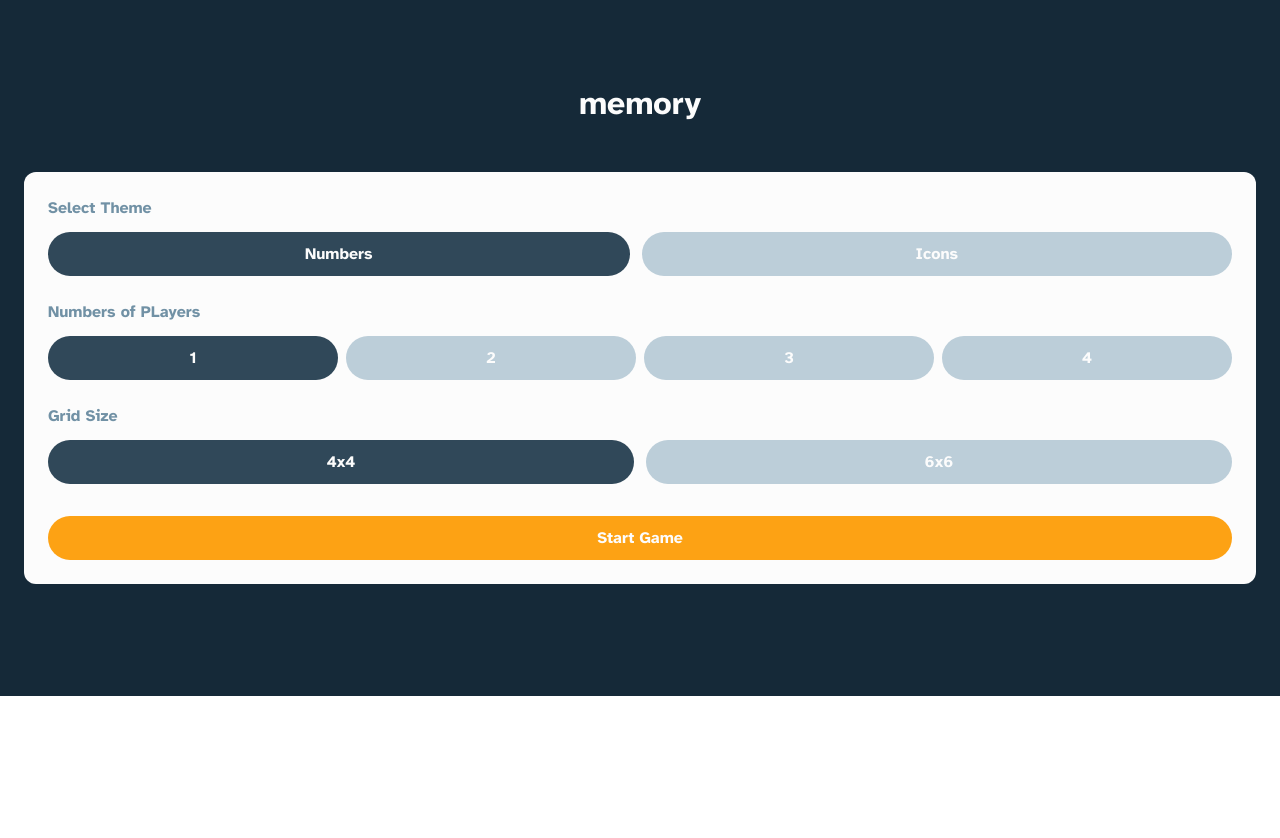
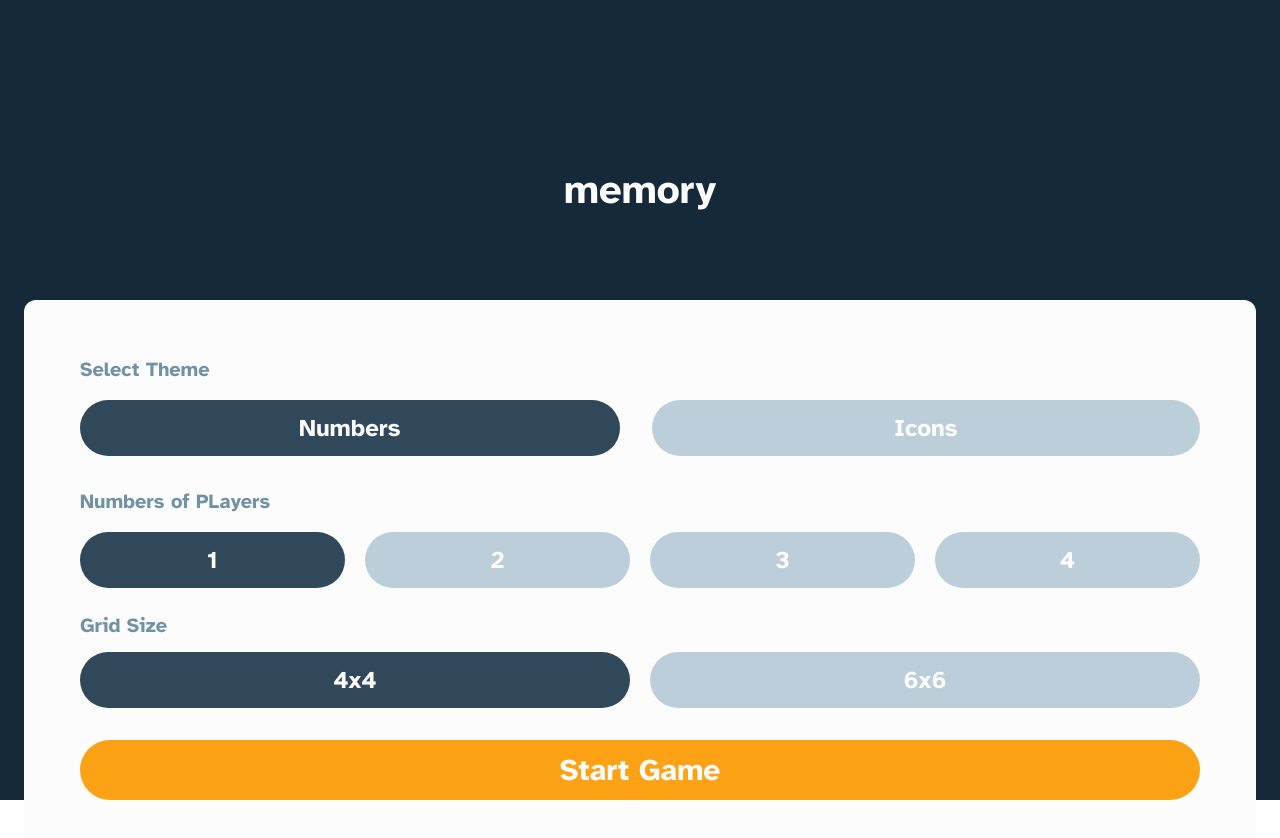
Before and after one commit to dlkokhta/memory-game, a React (Vite) app: page / in a window 1280 px wide. Shown: the top 838 px of the page. Before the commit the page ends 800 px from the top, so only its background shows below. Built offline with nearby package versions, Linux system fonts and the light colour scheme.

Commit message:
finished tablet version

```diff
--- a/src/components/GameOverSolo.tsx
+++ b/src/components/GameOverSolo.tsx
@@ -6,38 +6,38 @@ const GameOverSolo = (props) => {
     <div>
       <div className="top-0 left-0 right-0 w-full h-full pt-[120px] fixed bg-[#181818] bg-opacity-70 ">
         <div className="absolute z-20 left-0 right-0 ">
-          <div className="p-6">
-            <div className="flex flex-col px-6 pb-6 gap-6 pt-8 bg-white rounded-xl">
-              <div className="flex flex-col text-center">
-                <h1 className=" font-atkinsonHyperlegible font-bold text-xl">
+          <div className="p-6 lg:p-14">
+            <div className="flex flex-col px-6 pb-6 gap-6 pt-8 bg-white rounded-xl lg:pt-14 lg:px-14 lg:pb-20 lg:gap-10">
+              <div className="flex flex-col text-center ">
+                <h1 className=" font-atkinsonHyperlegible font-bold text-xl lg:text-5xl lg:pb-4">
                   You did it!
                 </h1>
-                <h3 className="font-atkinsonHyperlegible font-bold text-sm text-grey">
+                <h3 className="font-atkinsonHyperlegible font-bold text-sm text-grey lg:text-lg">
                   Game over! Here's how you got on...
                 </h3>
               </div>
-              <div className="flex flex-col gap-2">
-                <div className="flex justify-between items-center py-3 px-4 bg-lightGrey2 rounded-md">
-                  <h1 className="text-xs font-atkinsonHyperlegible text-grey font-bold">
+              <div className="flex flex-col gap-2 lg:gap-4">
+                <div className="flex justify-between items-center py-3 px-4 bg-lightGrey2 rounded-md lg:py-6 lg:px-8">
+                  <h1 className="text-xs font-atkinsonHyperlegible text-grey font-bold lg:text-lg">
                     Time Elapsed
                   </h1>
-                  <div className=" font-atkinsonHyperlegible text-xl font-bold">
+                  <div className=" font-atkinsonHyperlegible text-xl font-bold lg:text-[32px]">
                     {props.formattedtime}
                   </div>
                 </div>
-                <div className="flex justify-between items-center py-3 px-4 bg-lightGrey2 rounded-md">
-                  <h1 className="text-xs font-atkinsonHyperlegible text-grey font-bold">
+                <div className="flex justify-between items-center py-3 px-4 bg-lightGrey2 rounded-md lg:py-6 lg:px-8">
+                  <h1 className="text-xs font-atkinsonHyperlegible text-grey font-bold lg:text-lg">
                     Moves Taken
                   </h1>
-                  <div className=" font-atkinsonHyperlegible text-xl font-bold">
+                  <div className=" font-atkinsonHyperlegible text-xl font-bold lg:text-[32px]">
                     {props.count}
                   </div>
                 </div>
               </div>
-              <div className="flex flex-col gap-4">
+              <div className="flex flex-col gap-4 lg:flex-row lg:justify-between">
                 <button
-                  //   onClick={restartButtonClickHandler}
-                  className="bg-orange  font-bold text-lg text-white pt-3 px-[107px] pb-3 rounded-3xl"
+                  onClick={props.restartButtonClickHandler2}
+                  className="bg-orange  font-bold text-lg text-white pt-3 px-[107px] pb-3 rounded-3xl lg:text-xl lg:py-4 lg:px-[100px] lg:rounded-full"
                 >
                   Restart
                 </button>
@@ -45,7 +45,7 @@ const GameOverSolo = (props) => {
                 <Link to={"/"}>
                   <button
                     //   onClick={resumeGameButtonClickHandler}
-                    className="bg-lightGrey2  font-bold text-lg text-white pt-3 px-[65px] pb-3 rounded-3xl whitespace-nowrap"
+                    className="bg-lightGrey2  font-bold text-lg text-black pt-3 px-[65px] pb-3 rounded-3xl whitespace-nowrap lg:text-xl lg:py-4 lg:px-12 lg:rounded-full"
                   >
                     Setup New Game
                   </button>
--- a/src/components/StartGamePage.tsx
+++ b/src/components/StartGamePage.tsx
@@ -37,22 +37,26 @@ const StartGamePage = () => {
   };
 
   return (
-    <div className=" bg-darkBlue pt-20 px-6 pb-28 font-atkinsonHyperlegible">
-      <h1 className="text-white pb-11 font-bold text-[32px] text-center">
+    <div className=" bg-darkBlue h-screen pt-20 px-6 pb-28 font-atkinsonHyperlegible lg:pt-40">
+      <h1 className="text-white pb-11 font-bold text-[32px] text-center lg:text-[40px] lg:pb-20">
         memory
       </h1>
 
-      <div className="bg-white p-6 rounded-xl">
-        <h2 className="text-grey text-base font-bold mb-3">Select Theme</h2>
+      <div className="bg-white p-6 rounded-xl lg:p-14">
+        <h2 className="text-grey text-base font-bold mb-3 lg:text-xl lg:mb-4">
+          Select Theme
+        </h2>
 
         {/**numbers, icons */}
-        <div className="flex flex-row gap-3 mb-6 w-full">
+        <div className="flex flex-row gap-3 mb-6 w-full lg:mb-8 lg:gap-8">
           <button
             value={selectedTheme}
             onClick={() => themeClickHandler("Numbers")}
             className={`${
-              selectedTheme === "Numbers" ? "bg-darkGrey" : "bg-lightGrey"
-            } text-white  text-base leading-5 py-3 px-9 rounded-3xl w-full`}
+              selectedTheme === "Numbers"
+                ? "bg-darkGrey hover:bg-lightBlue"
+                : "bg-lightGrey"
+            } text-white  text-base leading-5 py-3 px-9 rounded-3xl w-full lg:text-2xl lg:rounded-full`}
           >
             Numbers
           </button>
@@ -60,68 +64,82 @@ const StartGamePage = () => {
             value={selectedTheme}
             onClick={() => themeClickHandler("Icons")}
             className={` ${
-              selectedTheme === "Icons" ? "bg-darkGrey" : "bg-lightGrey"
-            } text-white text-base leading-5 py-3 px-11 rounded-3xl w-full`}
+              selectedTheme === "Icons"
+                ? "bg-darkGrey hover:bg-lightBlue"
+                : "bg-lightGrey"
+            } text-white text-base leading-5 py-3 px-11 rounded-3xl w-full lg:text-2xl lg:rounded-full`}
           >
             Icons
           </button>
         </div>
 
-        <h2 className="text-grey text-base font-bold mb-3">
+        <h2 className="text-grey text-base font-bold mb-3 lg:text-xl lg:mb-4">
           Numbers of PLayers
         </h2>
 
-        <div className="flex flex-row gap-2 mb-6 w-full">
+        <div className="flex flex-row gap-2 mb-6 w-full lg:mb-2xl lg:gap-5">
           <button
             onClick={() => numberOfPayersClickhandler("1")}
             className={`${
-              numberOfPlayers === "1" ? "bg-darkGrey" : "bg-lightGrey"
-            } text-white text-base leading-5 py-3 px-7 rounded-3xl w-full`}
+              numberOfPlayers === "1"
+                ? "bg-darkGrey hover:bg-lightBlue"
+                : "bg-lightGrey"
+            } text-white text-base leading-5 py-3 px-7 rounded-3xl w-full lg:text-2xl lg:rounded-full`}
           >
             1
           </button>
           <button
             onClick={() => numberOfPayersClickhandler("2")}
             className={`${
-              numberOfPlayers === "2" ? "bg-darkGrey" : "bg-lightGrey"
-            } text-white text-base leading-5 py-3 px-7 rounded-3xl w-full`}
+              numberOfPlayers === "2"
+                ? "bg-darkGrey hover:bg-lightBlue"
+                : "bg-lightGrey"
+            } text-white text-base leading-5 py-3 px-7 rounded-3xl w-full lg:text-2xl lg:rounded-full`}
           >
             2
           </button>
           <button
             onClick={() => numberOfPayersClickhandler("3")}
             className={`${
-              numberOfPlayers === "3" ? "bg-darkGrey" : "bg-lightGrey"
-            } text-white text-base leading-5 py-3 px-7 rounded-3xl w-full`}
+              numberOfPlayers === "3"
+                ? "bg-darkGrey hover:bg-lightBlue"
+                : "bg-lightGrey"
+            } text-white text-base leading-5 py-3 px-7 rounded-3xl w-full lg:text-2xl lg:rounded-full`}
           >
             3
           </button>
           <button
             onClick={() => numberOfPayersClickhandler("4")}
             className={`${
-              numberOfPlayers === "4" ? "bg-darkGrey" : "bg-lightGrey"
-            } text-white text-base leading-5 py-3 px-7 rounded-3xl w-full`}
+              numberOfPlayers === "4"
+                ? "bg-darkGrey hover:bg-lightBlue"
+                : "bg-lightGrey"
+            } text-white text-base leading-5 py-3 px-7 rounded-3xl w-full lg:text-2xl lg:rounded-full`}
           >
             4
           </button>
         </div>
 
-        <h2 className="text-grey text-base font-bold mb-3 w-full">Grid Size</h2>
+        <h2 className="text-grey text-base font-bold mb-3 w-full lg:text-xl">
+          Grid Size
+        </h2>
 
-        <div className="flex flex-row gap-3 mb-8">
+        <div className="flex flex-row gap-3 mb-8 lg:gap-5">
           <button
             onClick={grid4x4ClickHandler}
             className={`${
-              selectGridSize ? "bg-darkGrey" : "bg-lightGrey"
-            } text-white text-base leading-5 py-3 px-[53px] rounded-3xl w-full`}
+              selectGridSize ? "bg-darkGrey hover:bg-lightBlue" : "bg-lightGrey"
+            } text-white text-base leading-5 py-3 px-[53px] rounded-3xl w-full  lg:text-2xl lg:rounded-full`}
           >
             4x4
           </button>
           <button
             onClick={grid6x6ClickHandler}
             className={`${
-              !selectGridSize ? "bg-darkGrey" : "bg-lightGrey"
-            } text-white text-base leading-5 py-3 px-[53px] rounded-3xl w-full`}
+              !selectGridSize
+                ? "bg-darkGrey hover:bg-lightBlue"
+                : "bg-lightGrey"
+            } text-white text-base leading-5 py-3 px-[53px] rounded-3xl w-full  lg:text-2xl lg:rounded-full`}
           >
             6x6
           </button>
@@ -132,7 +150,7 @@ const StartGamePage = () => {
           <Link to={"/game"}>
             <button
               onClick={startChangeClickHandler}
-              className=" bg-orange text-white text-base leading-5 py-3 w-full rounded-3xl"
+              className=" bg-orange hover:bg-hoverOrange text-white text-base leading-5 py-3 w-full rounded-3xl  lg:text-3xl lg:rounded-full"
             >
               Start Game
             </button>
--- a/tailwind.config.js
+++ b/tailwind.config.js
@@ -15,7 +15,7 @@ export default {
         grey: "#7191A5",
         lightBlue: "#6395B8",
         white: "#FCFCFC",
-        orangeHover: "#FFB84A",
+        hoverOrange: "#FFB84A",
       },
     },
 
```
Also changed, not shown: src/components/GameOverMultyPlayer.tsx (+19 -13 lines), src/components/GamePage.tsx (+100 -28 lines), src/store/GridSizeSlice.ts (line endings or trailing spaces).
